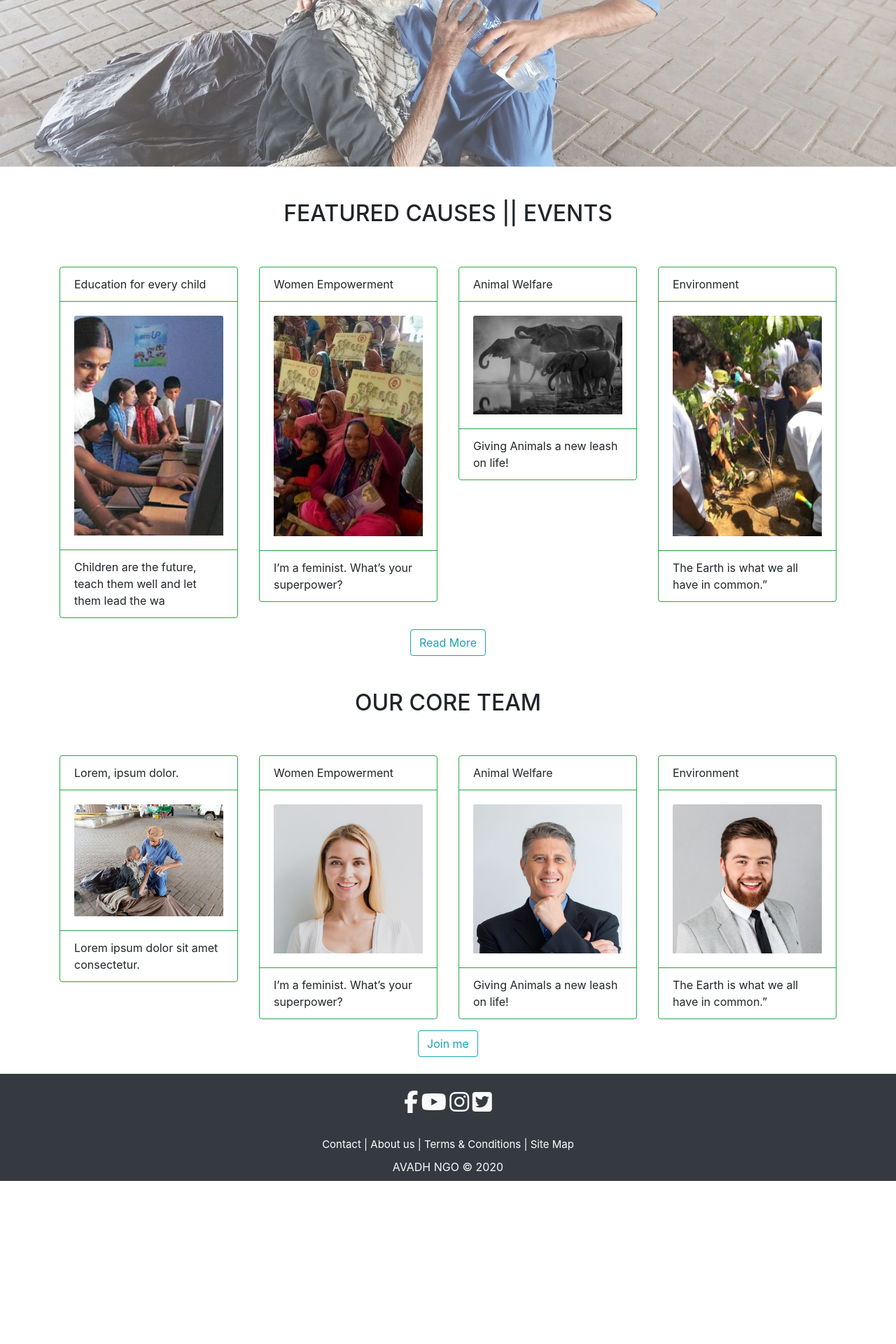
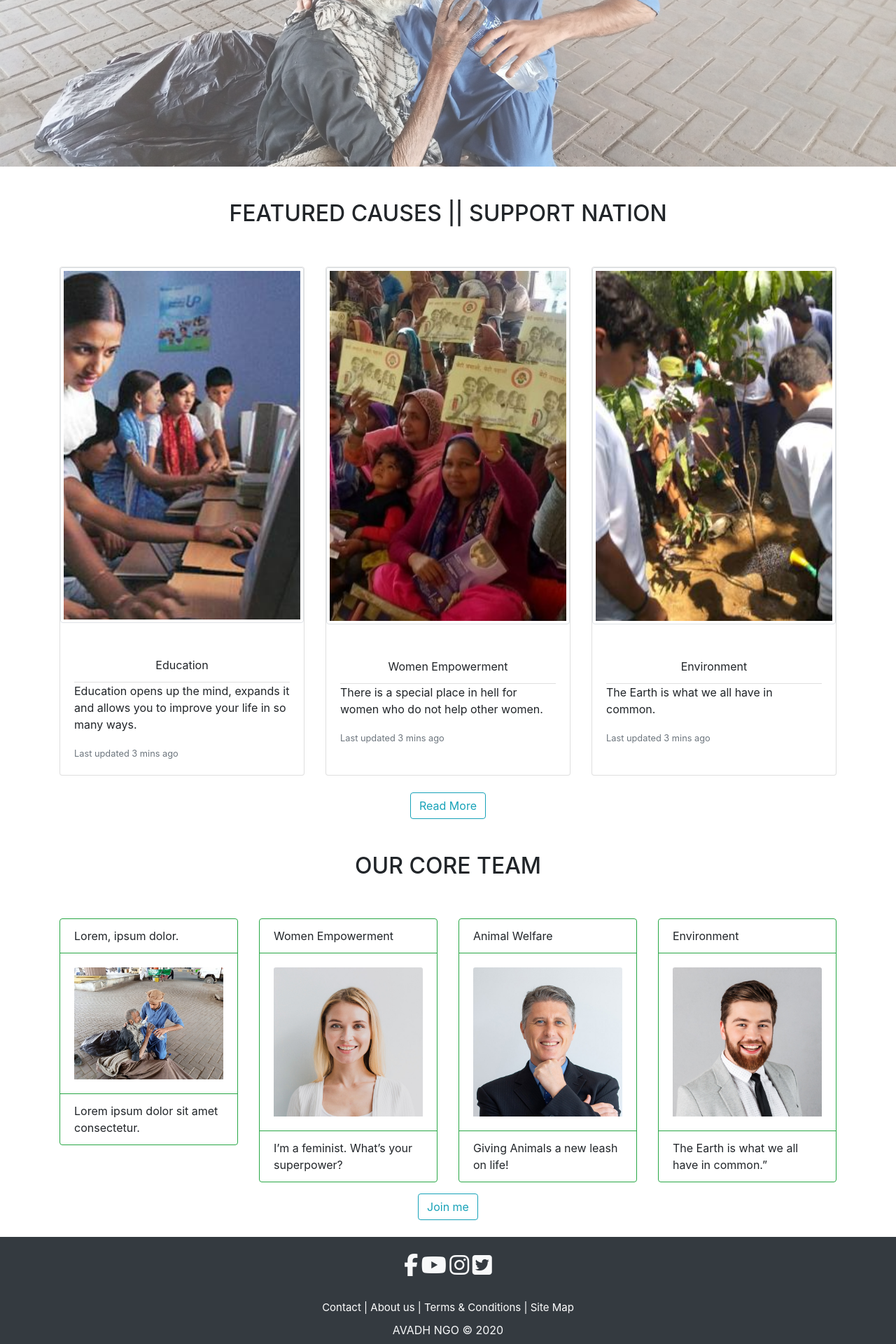
Before and after one commit to Siddharth6/NGO, a PHP site: page /about.php in a window 1280 px wide. Shown: the part 2167-4087 px from the top of the page at 70% size. Before the commit the page ends 3854 px from the top, so only its background shows below. Run offline with PHP 8.4, Linux system fonts and the light colour scheme; some libraries are stand-ins or nearby versions; some web fonts are replaced.

Commit message:
first commit

```diff
--- a/about.php
+++ b/about.php
@@ -70,62 +70,42 @@ include("php/slider.php");
 
 <section class="about">
 
- <div class="container pt-5">
-  <h2 class="text-center text-uppercase"> Featured Causes || Events</h2>
+ <!-- Featured Causes || Support Nation -->
+<section class="about">
 
-    <div class="row  pt-5">
-        <div class="col">
+<div class="container pt-5">
+ <h2 class="text-center text-uppercase"> Featured Causes || Support Nation</h2>
 
-        <div class="card border-success mb-3" style="max-width: 18rem;">
-           <div class="card-header bg-transparent border-success">Education for every child</div>
-            <div class="card-body text-success">
-                <!-- <h5 class="card-title">Success card title</h5> -->
-                <p class="card-text"> <img class="card-img-top" src="img/s3.jpg" alt="Card image cap"></p>
-            </div>
-         <div class="card-footer bg-transparent border-success">Children are the future, teach them well and let them lead the wa</div>
-       </div>
 
-        </div>
-        <div class="col">
-
-        <div class="card border-success mb-3" style="max-width: 18rem;">
-           <div class="card-header bg-transparent border-success">Women Empowerment</div>
-            <div class="card-body text-success">
-                <!-- <h5 class="card-title">Success card title</h5> -->
-                <p class="card-text"> <img class="card-img-top" src="img/s4.jpg" alt="Card image cap"></p>
-            </div>
-         <div class="card-footer bg-transparent border-success">I’m a feminist. What’s your superpower?</div>
-       </div>
-
-        </div>
-        <div class="col">
-
-        <div class="card border-success mb-3" style="max-width: 18rem;">
-           <div class="card-header bg-transparent border-success">Animal Welfare</div>
-            <div class="card-body text-success">
-                <!-- <h5 class="card-title">Success card title</h5> -->
-                <p class="card-text"> <img class="card-img-top" src="img/photo-1517486430290-35657bdcef51.jpg"  alt="Card image cap"></p>
-            </div>
-         <div class="card-footer bg-transparent border-success">Giving Animals a new leash on life!</div>
-       </div>
-
-        </div>
-        <div class="col">
-
-        <div class="card border-success mb-3" style="max-width: 18rem;">
-           <div class="card-header bg-transparent border-success">Environment</div>
-            <div class="card-body text-success">
-                <!-- <h5 class="card-title">Success card title</h5> -->
-                <p class="card-text"> <img class="card-img-top" src="img/s5.jpg" alt="Card image cap"></p>
-            </div>
-         <div class="card-footer bg-transparent border-success">The Earth is what we all have in common.”</div>
-       </div>
-
-        </div>
+  <div class="card-deck pt-5">
+ <div class="card">
+ <p class="card-text"> <img class="img-fluid img-thumbnail card-img-top" src="img/s3.jpg" alt="Card image cap"></p>
+   <div class="card-body">
+   <div class="card-header bg-transparent text-center">Education</div>
+     <p class="card-text">Education opens up the mind, expands it and allows you to improve your life in so many ways.</p>
+     <p class="card-text"><small class="text-muted">Last updated 3 mins ago</small></p>
    </div>
-      <center><a href="./show.php" class="btn btn-outline-info " role="button" aria-pressed="true">Read More</a></center>
+ </div>
+ <div class="card">
+ <p class="card-text"> <img class="img-fluid img-thumbnail card-img-top" src="img/s4.jpg" alt="Card image cap"></p>
+   <div class="card-body">
+   <div class="card-header bg-transparent text-center">Women Empowerment</div>
+     <p class="card-text"> There is a special place in hell for women who do not help other women.</p>
+     <p class="card-text"><small class="text-muted">Last updated 3 mins ago</small></p>
+   </div>
+ </div>
+ <div class="card">
+ <p class="card-text"> <img class="img-fluid img-thumbnail card-img-top" src="img/s5.jpg" alt="Card image cap"></p>
+   <div class="card-body">
+   <div class="card-header bg-transparent text-center">Environment</div>
+     <p class="card-text">The Earth is what we all have in common.</p>
+     <p class="card-text"><small class="text-muted">Last updated 3 mins ago</small></p>
+   </div>
+ </div>
+</div><br/>
+  <center>
+  <a href="./show.php" class="btn btn-outline-info " role="button" aria-pressed="true">Read More</a></center>
 </div>
-
 </section>
 <!-- oour team -->
 
```
Also changed, not shown: contact.php (+31 -50 lines).
